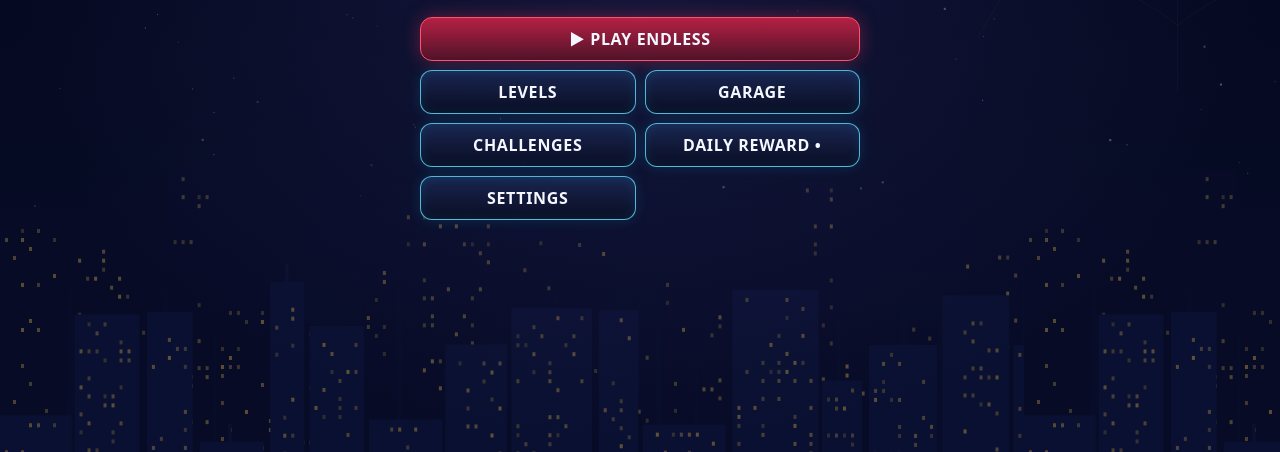
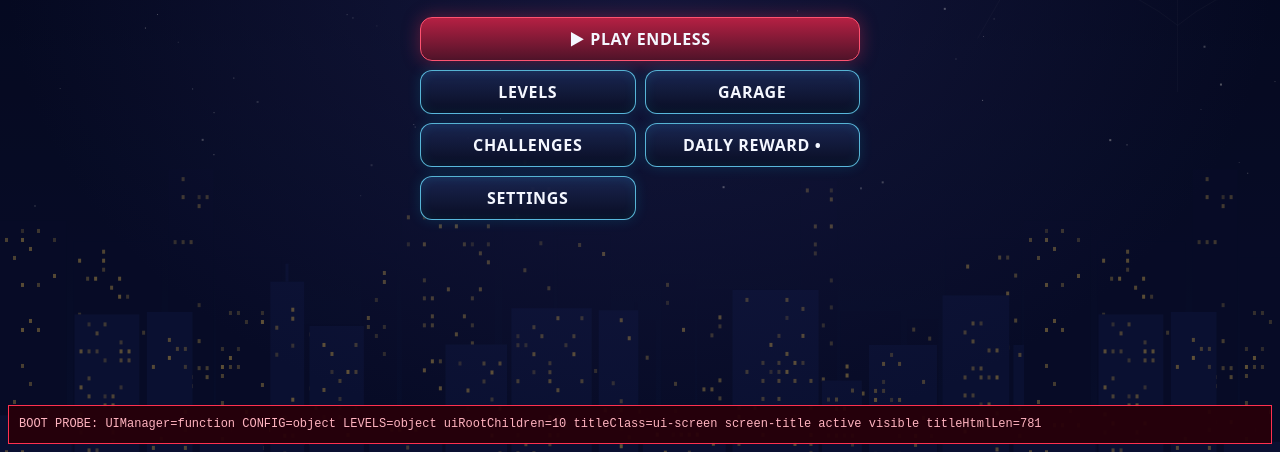
Before and after one commit to MicahDessaigne/web-rider, a website: page index.html in a window 1280 px wide. Shown: the part 348-800 px from the top of the page. Drawn offline with Linux system fonts and the light colour scheme; files that its build step writes are made by us from their sources; animation ran at ten frames a second.

Commit message:
Implement boot diagnostics in index.html
Added boot diagnostics script to log errors and boot state.

```diff
--- a/index.html
+++ b/index.html
@@ -15,6 +15,46 @@
   <title>Web Rider</title>
 </head>
 <body>
+  <script>
+  /* Boot diagnostics: prints errors and boot state directly on screen. */
+  (function () {
+    function box() {
+      var b = document.getElementById('boot-errors');
+      if (!b && document.body) {
+        b = document.createElement('div');
+        b.id = 'boot-errors';
+        b.style.cssText = 'position:fixed;left:8px;right:8px;bottom:8px;z-index:9999;' +
+          'background:rgba(40,0,10,.95);color:#ffb3c0;font:12px/1.4 monospace;padding:10px;' +
+          'border:1px solid #ff304f;white-space:pre-wrap;max-height:50vh;overflow:auto;pointer-events:auto;';
+        document.body.appendChild(b);
+      }
+      return b;
+    }
+    function log(msg) { var b = box(); if (b) b.textContent += (b.textContent ? '\n\n' : '') + msg; }
+    window.addEventListener('error', function (e) {
+      if (e.target && (e.target.src || e.target.href)) {
+        log('FAILED TO LOAD: ' + (e.target.src || e.target.href));
+      } else {
+        log((e.message || 'Error') + (e.error && e.error.stack ? '\n' + e.error.stack : ''));
+      }
+    }, true);
+    window.addEventListener('unhandledrejection', function (e) {
+      log('PROMISE REJECTION: ' + (e.reason && e.reason.stack ? e.reason.stack : e.reason));
+    });
+    window.addEventListener('load', function () {
+      setTimeout(function () {
+        var r = document.getElementById('ui-root');
+        var t = r && r.querySelector ? r.querySelector('.screen-title') : null;
+        log('BOOT PROBE: UIManager=' + (typeof UIManager) +
+            ' CONFIG=' + (typeof CONFIG) +
+            ' LEVELS=' + (typeof LEVELS) +
+            ' uiRootChildren=' + (r ? r.children.length : 'NO #ui-root') +
+            ' titleClass=' + (t ? t.className : 'n/a') +
+            ' titleHtmlLen=' + (t ? t.innerHTML.length : 'n/a'));
+      }, 1500);
+    });
+  })();
+  </script>
   <main id="app">
     <canvas id="game-canvas" aria-label="Web Rider game"></canvas>
     <div id="ui-root" aria-live="polite"></div>
```
